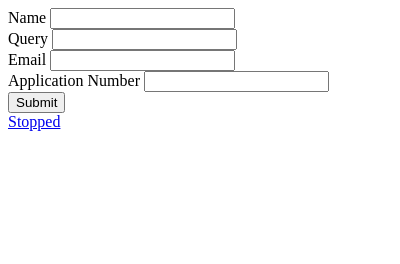
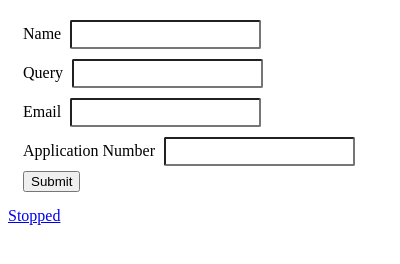
Before and after one commit to nulty/dfa-chat-extension, a browser extension: page popup/popup.html in a window 400 px wide. Drawn offline with Linux system fonts and the light colour scheme.

Commit message:
Style form

```diff
--- a/popup/popup.html
+++ b/popup/popup.html
@@ -3,6 +3,12 @@
   <head>
     <!-- <link rel="stylesheet" href="button.css"> -->
     <script defer src="popup.js"></script>
+    <style type="text/css" media="screen">
+      form {
+        margin: 15px;
+      }
+      input[type=text], select { margin: 5px; padding: 5px; border-radius: 2px; }
+    </style>
   </head>
   <body>
     <form id="contact-details">
```
